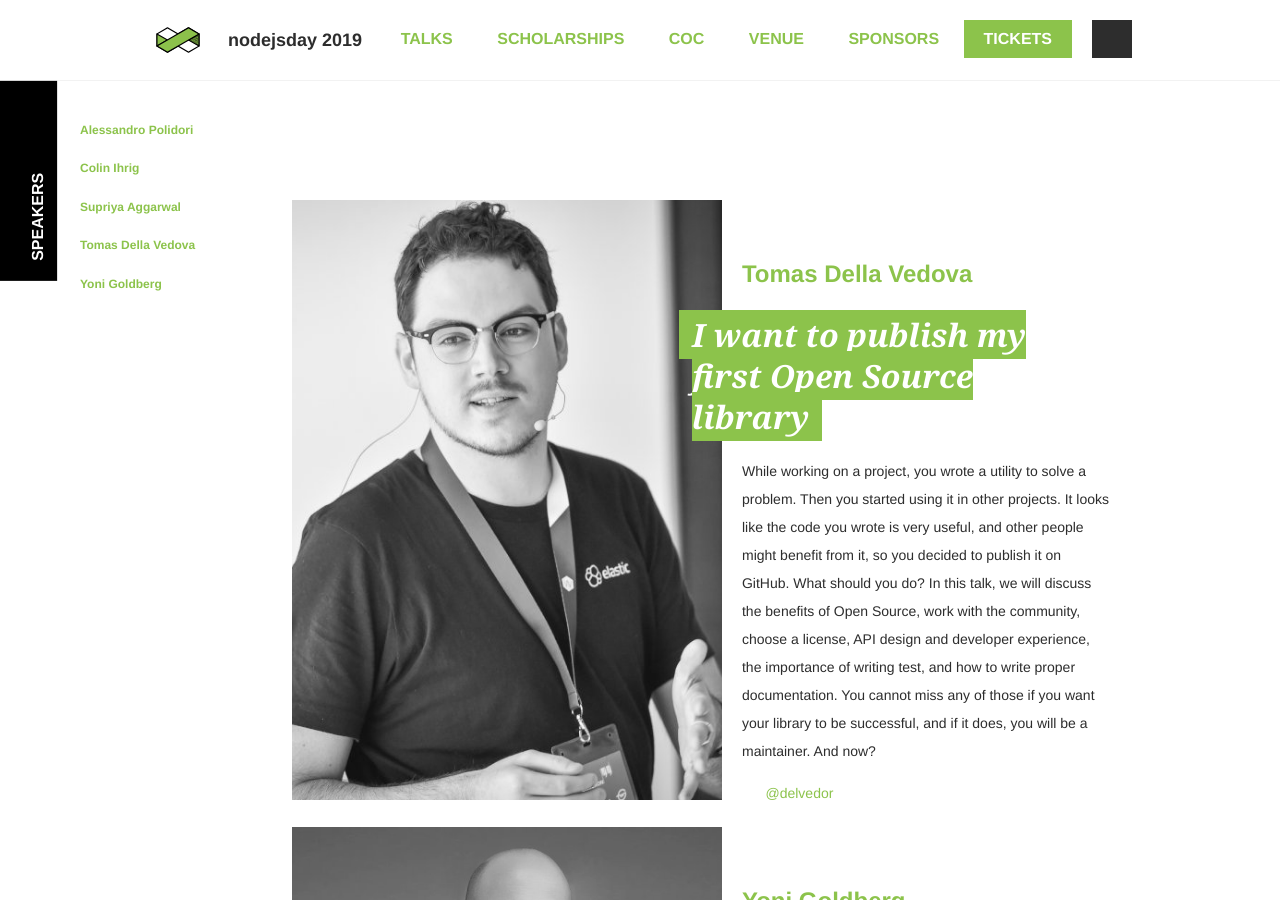
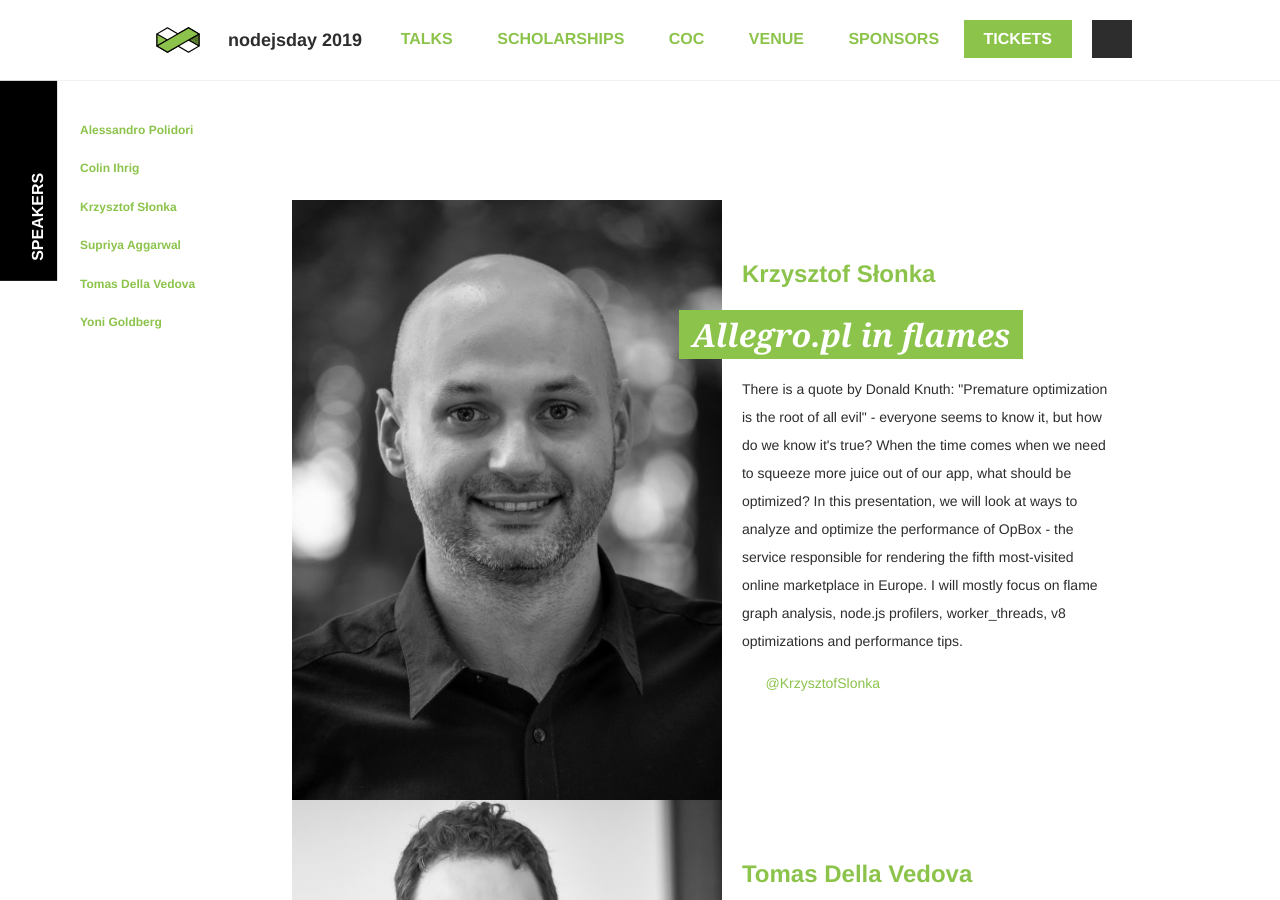
Before and after one commit to GrUSP/2019.nodejsday.it, a Jekyll site: the page built from talks.html, in a window 1280 px wide and 900 px high, scrolled down 2367 px. Built offline with Jekyll 4.4.1, drawn with Linux system fonts in a browser that asks for light colours; some web fonts are replaced; comment, search, counter and statistics services are not loaded.

Commit message:
Add Krzysztof

```diff
--- a/_data/speakers.yml
+++ b/_data/speakers.yml
@@ -29,6 +29,16 @@
    # last_name: Cotin
    # twitter: simona_cotin
   -
+    id: krzysztof-slonka
+    description: >
+      Krzysztof is a software engineer with a diverse background: back-end, front-end, Bluetooth Mesh and now Service
+      Mesh at Allegro. He has the most fun solving problems that require deep understanding of technology. Working on
+      performance improvements is one of the ways to really understand what's going on under the hood.
+    image: krzysztof-slonka.jpg
+    first_name: Krzysztof
+    last_name: Słonka
+    twitter: KrzysztofSlonka
+  -
     id: supriya-aggarwal
     description: >
       Supriya is a software engineer trying to keep up with the tech space one language at a time. She loves springtime,
--- a/_data/talks.yml
+++ b/_data/talks.yml
@@ -48,6 +48,15 @@
 #    around mutators and resolvers and then we will close by going all in, full serverless and deploy our graphql server
 #    to a function in the cloud.
 -
+  speaker_id: krzysztof-slonka
+  title: "Allegro.pl in flames"
+  extract: >
+    There is a quote by Donald Knuth: "Premature optimization is the root of all evil" - everyone seems to know it, but
+    how do we know it's true? When the time comes when we need to squeeze more juice out of our app, what should be
+    optimized? In this presentation, we will look at ways to analyze and optimize the performance of OpBox - the
+    service responsible for rendering the fifth most-visited online marketplace in Europe. I will mostly focus on flame
+    graph analysis, node.js profilers, worker_threads, v8 optimizations and performance tips.
+-
   speaker_id: tomas-della-vedova
   title: "I want to publish my first Open Source library"
   extract: >
```
Also changed, not shown: img/nodejsday/speaker/krzysztof-slonka.jpg (added).
